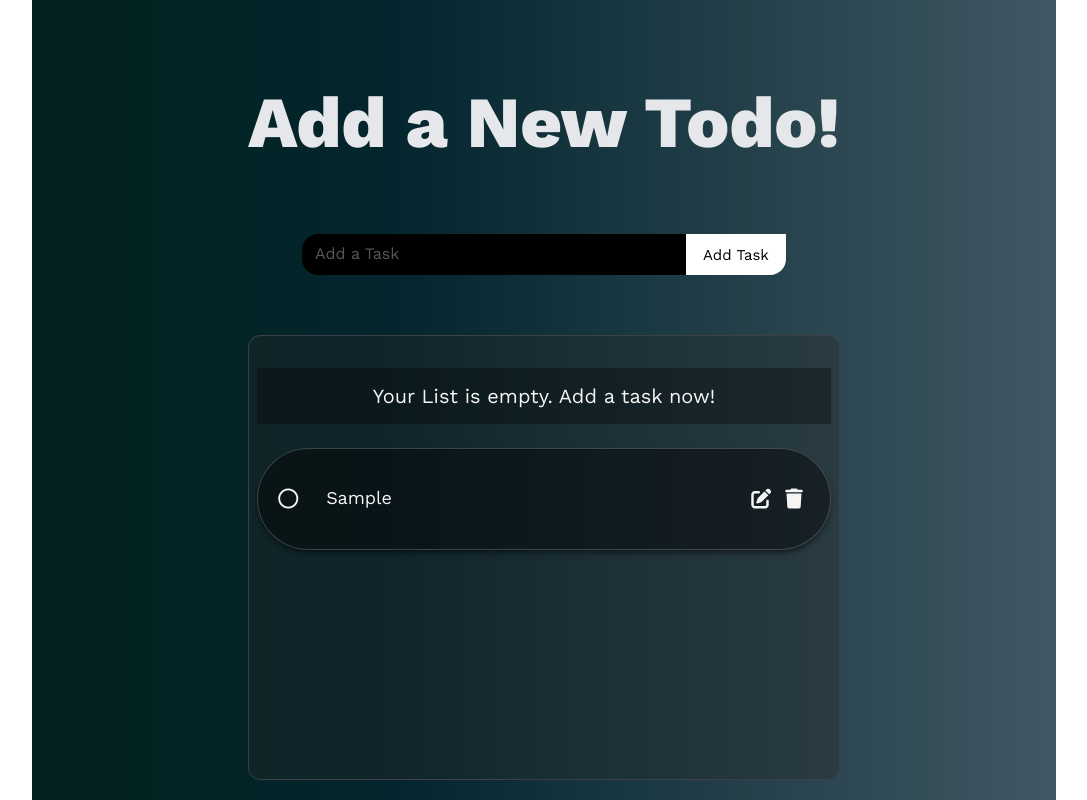
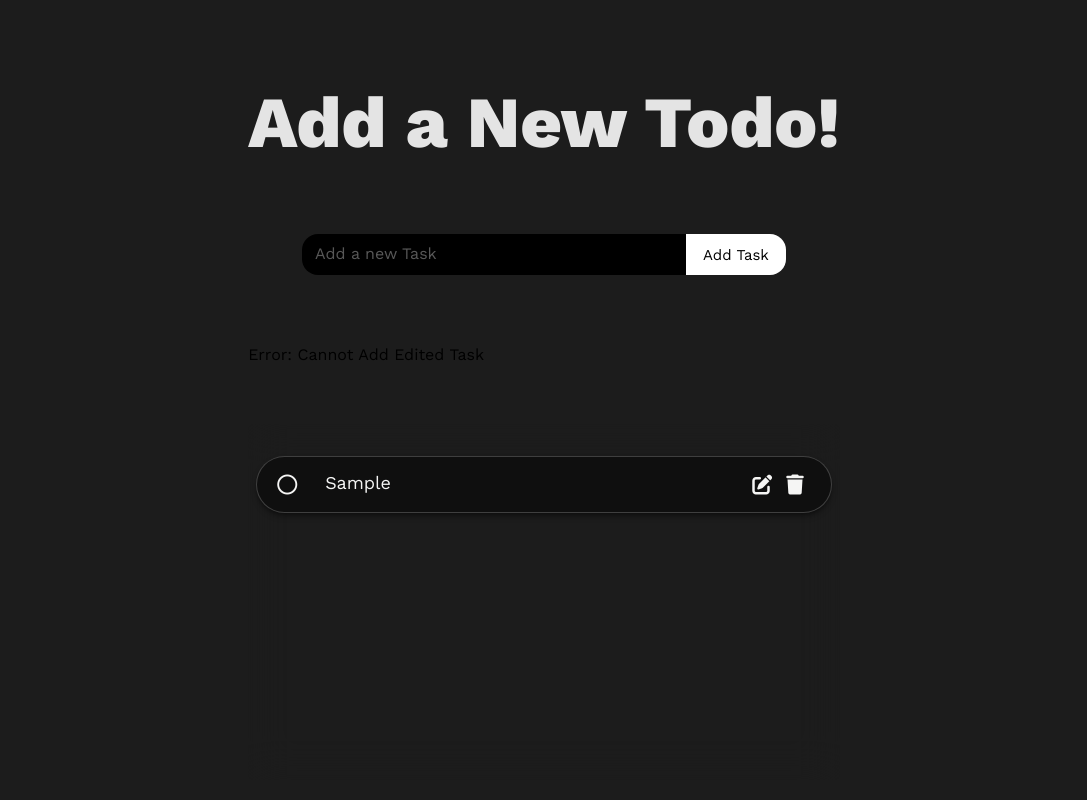
Before and after one commit to dipenmagdani/Webelight-Curriculum, a plain HTML site: page task-javascript/task-3-todolist/index.html in a window 1280 px wide. Both pictures are taken after typing "Sample" into the empty fields and a click on the button "Add Task". Shown: the whole page, without its empty margins (96-1183 px from the left). Drawn offline with nearby package versions, Linux system fonts and the light colour scheme.

Commit message:
Fixed UI and issues with marked item

```diff
--- a/task-javascript/task-3-todolist/index.html
+++ b/task-javascript/task-3-todolist/index.html
@@ -14,13 +14,19 @@
 </head>
 
 <body>
+    <div class="main">
         <div class="container">
             <div class="main-content">
                 <div class="header">
                     <h1>Add a New Todo!</h1>
+
                     <div class="input">
-                    <input type="text" id="taskInput" placeholder="Add a Task">
+                        <input type="text" id="taskInput" placeholder="Add a new Task">
                         <button id="addTaskBtn" onclick="addTask()">Add Task</button>
+                    </div>
+                    <div class="error-msg">
+                        <span>Error: Cannot Add Edited Task</span>
+
                     </div>
                 </div>
                 <div class="todo-list">
@@ -44,6 +50,7 @@
                 </div>
             </div>
         </div>
+    </div>
     <script type="text/javascript" src="scripts/script.js"></script>
 </body>
 
--- a/task-javascript/task-3-todolist/scripts/script.js
+++ b/task-javascript/task-3-todolist/scripts/script.js
@@ -8,11 +8,11 @@ const addTask = () => {
   let itemID = Date.now();
 
   const storedInputs = JSON.parse(localStorage.getItem("todoTask")) || [];
-  // if (storedInputs.length > 0) {
-  //   emptyList.style.display = "none";
-  // } else {
-  //   emptyList.style.display = "flex";
-  // }
+  if (mainList.children.length > 0) {
+    emptyList.style.display = "none";
+  } else {
+    emptyList.style.display = "flex";
+  }
   if (input.value === "") return alert("Input Cannot Be Empty!");
   const newLi = document.createElement("li");
   newLi.id = `${itemID}`;
@@ -49,7 +49,7 @@ const addTask = () => {
 
   newLi.appendChild(newDiv);
 
-  mainList.appendChild(newLi);
+  mainList.prepend(newLi);
 
   todoDiv.appendChild(mainList);
 
@@ -60,7 +60,7 @@ const addTask = () => {
   };
   localStorage.setItem(
     "todoTask",
-    JSON.stringify([...storedInputs, todoItems])
+    JSON.stringify([todoItems, ...storedInputs])
   );
   input.value = "";
 
@@ -71,6 +71,8 @@ const addTask = () => {
 
 const deleteTask = (newLi, deleteIcon, mainList, emptyList) => {
   deleteIcon.addEventListener("click", () => {
+    const answer = prompt('Type "yes" to delete the task');
+    if (answer === "yes") {
       mainList.removeChild(newLi);
       const storedInputs = JSON.parse(localStorage.getItem("todoTask"));
       const updatedInputs = storedInputs.filter(
@@ -79,6 +81,9 @@ const deleteTask = (newLi, deleteIcon, mainList, emptyList) => {
       localStorage.setItem("todoTask", JSON.stringify(updatedInputs));
       if (mainList.children.length === 0) {
         emptyList.style.display = "block";
+        return;
+      }
+    } else {
       return;
     }
   });
@@ -184,13 +189,16 @@ const loadTask = () => {
 
     newLi.appendChild(newDiv);
 
-    mainList.appendChild(newLi);
+    mainList.prepend(newLi);
 
     todoDiv.appendChild(mainList);
 
     // Reattach event listeners
     deleteTask(newLi, deleteIcon, mainList, emptyList);
+    if (!task.checkedItem) {
       checkItem(checkIcon, newSpan, newLi);
+      return;
+    }
     editTask(editIcon, newSpan, newLi);
   });
 };
--- a/task-javascript/task-3-todolist/styles/style.css
+++ b/task-javascript/task-3-todolist/styles/style.css
@@ -5,17 +5,14 @@
   font-family: "Work Sans", sans-serif;
 }
 
+.main {
+  width: 100%;
+  background-color: rgba(0, 0, 0, 0.89);
+}
 .container {
-  max-width: 1024px;
+  max-width: 1440px;
   margin: 0 auto;
   height: auto;
-  background: rgb(3, 34, 30);
-  background: linear-gradient(
-    90deg,
-    rgba(3, 34, 30, 1) 0%,
-    rgba(3, 37, 45, 1) 35%,
-    rgba(64, 88, 99, 1) 100%
-  );
   display: flex;
   justify-content: center;
 }
@@ -24,7 +21,6 @@
   align-items: center;
   height: 100vh;
   flex-direction: column;
-  max-width: 1300px;
   padding-top: 80px;
   gap: 40px;
 }
@@ -36,7 +32,7 @@
 }
 .header h1 {
   font-size: 72px;
-  color: rgb(229 231 235);
+  color: rgba(255, 255, 255, 0.884);
   font-weight: 500;
   text-align: center;
   max-width: 700px;
@@ -54,10 +50,10 @@
   border-top-left-radius: 16px;
   border-bottom-left-radius: 16px;
   padding: 13px;
-  border: 1px solid red;
 
   border: none;
 }
+
 .input input[type="text"]::placeholder {
   font-family: "Work Sans", sans-serif;
   font-size: 16px;
@@ -68,7 +64,7 @@
   color: black;
   padding: 11.3px;
   width: 100px;
-  border-top-right-radius: 0px;
+  border-top-right-radius: 16px;
   border-bottom-right-radius: 16px;
   border: none;
   font-size: 15px;
@@ -82,16 +78,17 @@
 .todo-list {
   height: 550px;
   display: flex;
-  justify-content: center;
+  /* justify-content: center; */
   align-items: start;
-  border: 1px solid rgb(63 63 70);
+  /* border: 1px solid rgb(63 63 70); */
   margin: 20px 0px;
   overflow-y: auto;
-  border-radius: 12px;
-  background-color: rgba(39, 39, 42, 0.37);
+  border-radius: 6px;
+  /* background-color: rgba(39, 39, 42, 0.37); */
   padding: 8px;
   width: 100%;
   overflow-y: auto;
+  backdrop-filter: blur(20px);
 }
 .todo-list .list {
   list-style: none;
@@ -109,6 +106,7 @@
   height: 56px;
   margin-top: 24px;
   background-color: rgba(0, 0, 0, 0.329);
+  backdrop-filter: blur(60px);
 }
 
 .empty-list span {
@@ -124,7 +122,6 @@
   justify-content: space-between;
   padding: 0px 20px;
   width: 100%;
-  max-height: 120px;
   font-size: 20px;
   color: rgb(245 245 244);
   background: rgba(0, 0, 0, 0.438);
@@ -143,7 +140,7 @@
 
 .task-info .text {
   max-width: 500px;
-  height: 100px;
+  max-height: 100px;
   overflow-y: auto;
   display: flex;
   align-items: center;
```
Lines whose indentation alone changed are shown as unchanged.
